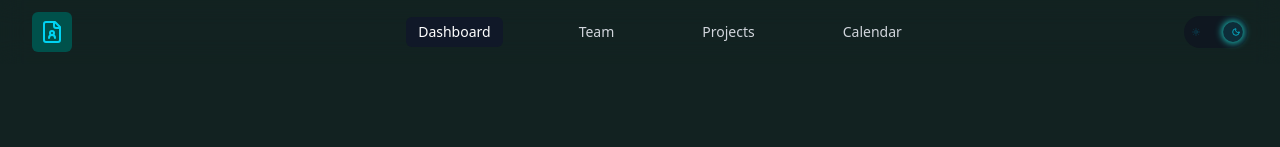
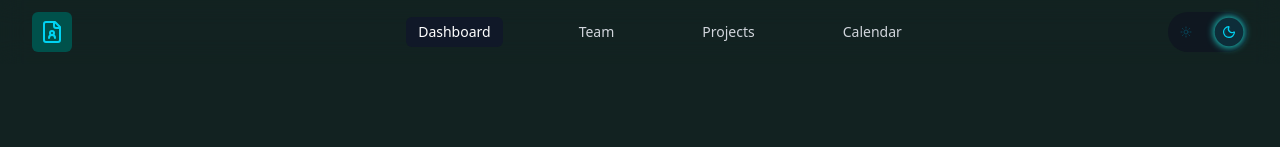
Before and after one commit to realeselvis-org/portfolio, a Next.js app: page / in a window 1280 px wide. Shown: the top 147 px of the page. Built offline with nearby package versions, Linux system fonts and the light colour scheme; grey boxes are pictures that could not be loaded.

Commit message:
Ajustes en visualización de los íconos

```diff
--- a/src/app/components/Navbar2.tsx
+++ b/src/app/components/Navbar2.tsx
@@ -76,7 +76,7 @@ export default function Navbar2() {
                 onChange={toggleTheme}
                 leftIcon={<Sun />}
                 rightIcon={<Moon />}
-                size="md"
+                size="lg"
                 variant="glow"
               />
             </div>
--- a/src/app/components/ui/Toggle.tsx
+++ b/src/app/components/ui/Toggle.tsx
@@ -40,7 +40,7 @@ export default function Toggle({
     sm: {
       container: "w-14 h-7 p-1",
       thumb: "w-5 h-5",
-      iconSize: "w-3.5 h-3.5",
+      iconSize: "w-1 h-1",
     },
     md: {
       container: "w-16 h-8 p-1.5",
@@ -48,9 +48,9 @@ export default function Toggle({
       iconSize: "w-2 h-2",
     },
     lg: {
-      container: "w-24 h-10 p-2",
+      container: "w-20 h-10 p-1.5",
       thumb: "w-8 h-8",
-      iconSize: "w-5 h-5",
+      iconSize: "w-3 h-3",
     },
   } as const;
   const s = sizeMap[size];
@@ -88,16 +88,14 @@ export default function Toggle({
     if (React.isValidElement(icon)) {
       const el = icon as React.ReactElement<SVGProps<SVGSVGElement>>;
       return React.cloneElement(el, {
-        className: `${el.props.className ?? ""} ${sizeClass} transition-all duration-300 ${
-          active ? v.iconActive : v.iconInactive
-        }`.trim(),
+        className: `${el.props.className ?? ""} ${sizeClass} transition-all duration-300 ${active ? v.iconActive : v.iconInactive
+          }`.trim(),
       });
     }
     return (
       <span
-        className={`${sizeClass} transition-all duration-300 ${
-          active ? v.iconActive : v.iconInactive
-        }`}
+        className={`${sizeClass} transition-all duration-300 ${active ? v.iconActive : v.iconInactive
+          }`}
       >
         {icon}
       </span>
@@ -144,12 +142,17 @@ export default function Toggle({
           ref={containerRef}
           className={`${s.container} ${v.container} relative flex items-center justify-between`}
         >
-          <div className="absolute inset-0 flex items-center justify-between px-2">
-            {renderIcon(leftIcon, !isOn, s.iconSize)}
-            {renderIcon(rightIcon, isOn, s.iconSize)}
+          {/* Íconos de fondo (inactivos, opacos) */}
+          <div className="absolute inset-0 flex items-center justify-between px-3 pointer-events-none">
+            <span className="opacity-90">
+              {renderIcon(leftIcon, false, s.iconSize)}
+            </span>
+            <span className="opacity-40">
+              {renderIcon(rightIcon, false, s.iconSize)}
+            </span>
           </div>
 
-          {/* thumb */}
+          {/* Thumb con ícono activo */}
           <span
             style={{
               width: thumbSize ? `${thumbSize}px` : undefined,
@@ -159,8 +162,14 @@ export default function Toggle({
                 ? "translateY(-50%) scale(1.1)"
                 : "translateY(-50%) scale(1)",
             }}
-            className={`absolute top-1/2 rounded-full ${v.thumb} transition-all duration-300`}
-          />
+            className={`absolute top-1/2 rounded-full ${v.thumb} transition-all duration-300 active:scale-x-135 flex items-center justify-center`}
+          >
+            <span className="pointer-events-none">
+              {isOn
+                ? renderIcon(rightIcon, true, s.iconSize)
+                : renderIcon(leftIcon, true, s.iconSize)}
+            </span>
+          </span>
         </div>
       </label>
     </div>
```
